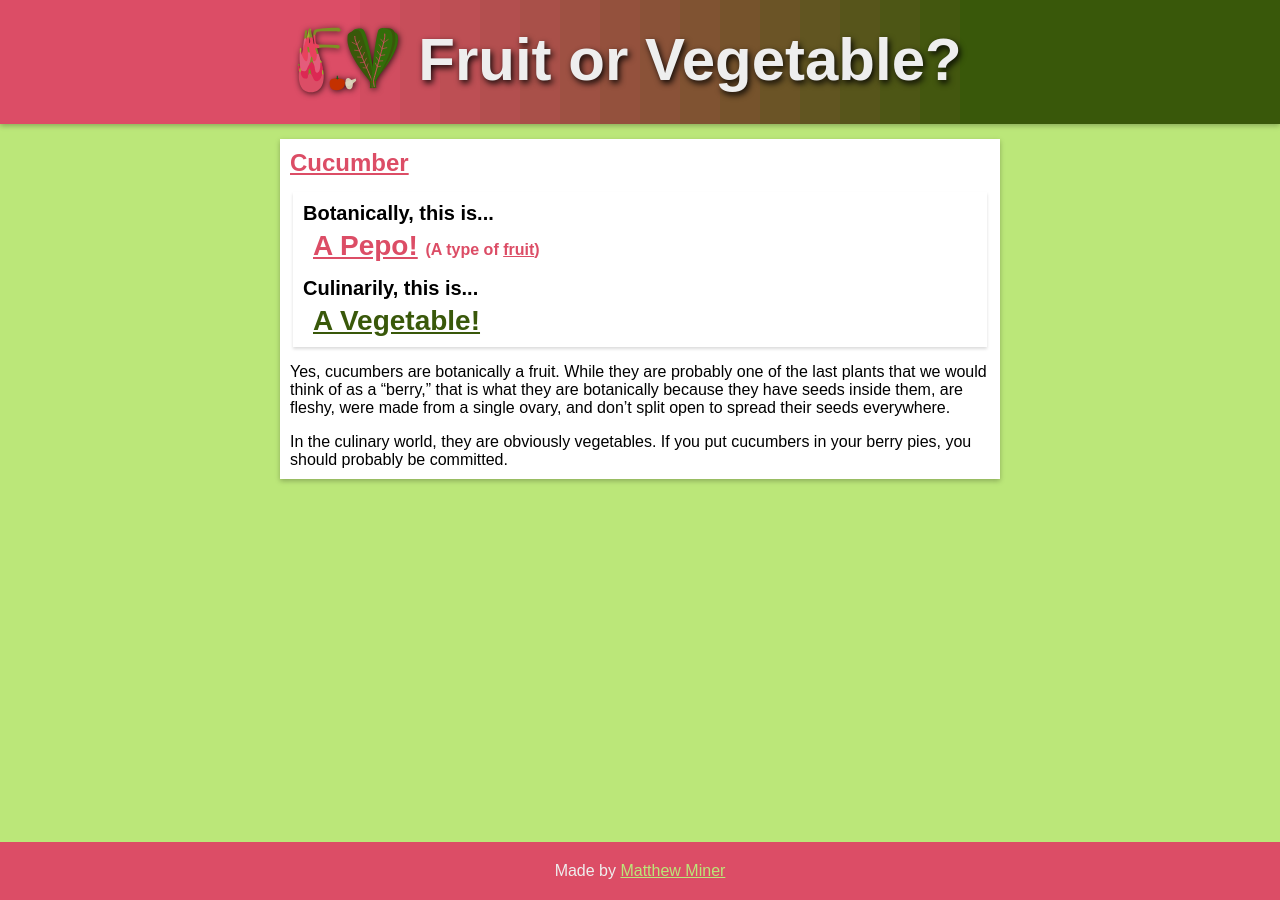
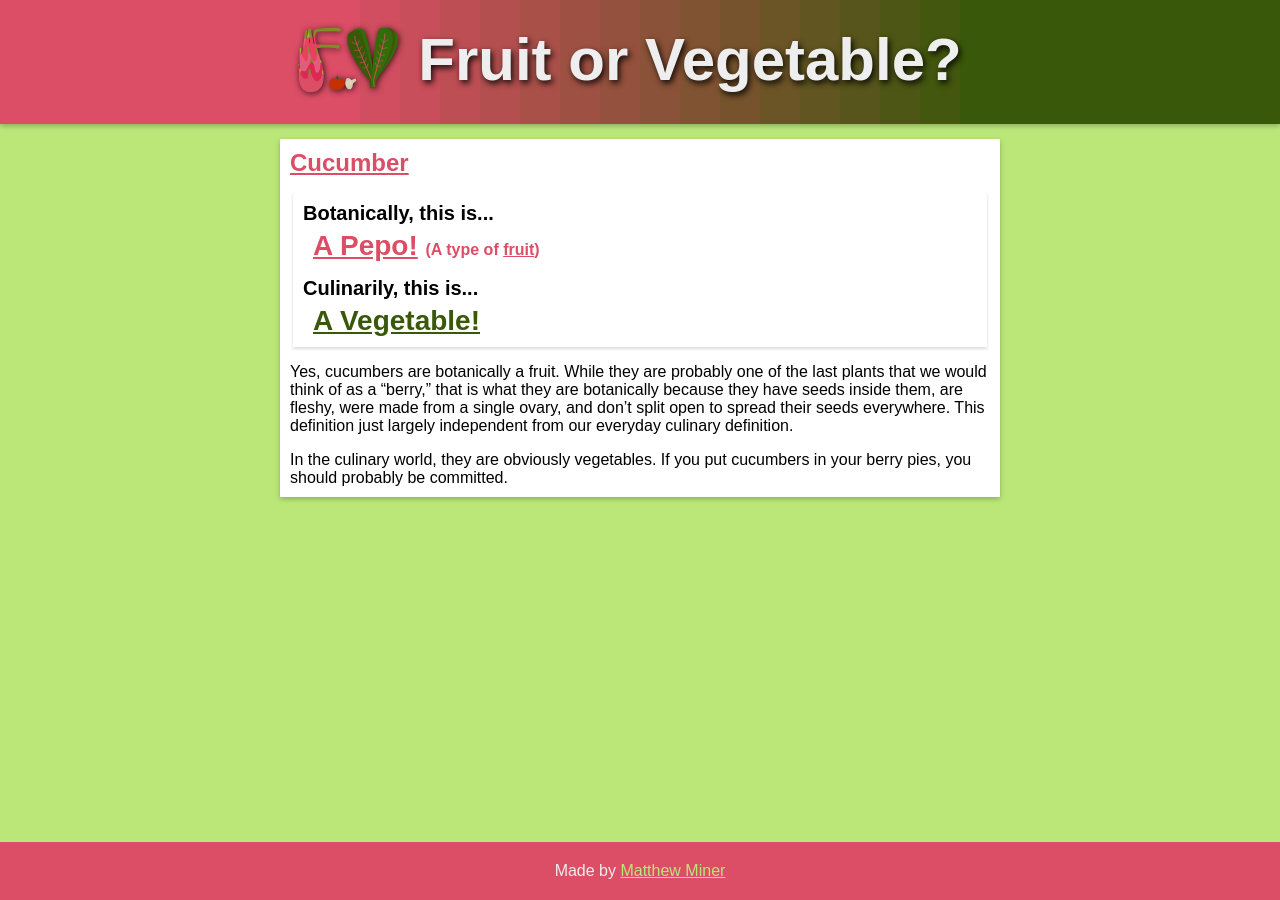
Before and after one commit to mminer237/fruitorvegetable, a Jekyll site: the page built from _items/cucumber.md, in a window 1280 px wide. Built offline with Jekyll 4.4.1, drawn with Linux system fonts in a browser that asks for light colours.

Commit message:
Added a sentence adding independence clarification

```diff
--- a/_items/cucumber.md
+++ b/_items/cucumber.md
@@ -3,6 +3,6 @@
 botanically: pepo
 culinarily: vegetable
 ---
-Yes, cucumbers are botanically a fruit. While they are probably one of the last plants that we would think of as a "berry," that is what they are botanically because they have seeds inside them, are fleshy, were made from a single ovary, and don't split open to spread their seeds everywhere.
+Yes, cucumbers are botanically a fruit. While they are probably one of the last plants that we would think of as a "berry," that is what they are botanically because they have seeds inside them, are fleshy, were made from a single ovary, and don't split open to spread their seeds everywhere. This definition just largely independent from our everyday culinary definition.
 
 In the culinary world, they are obviously vegetables. If you put cucumbers in your berry pies, you should probably be committed.
```
